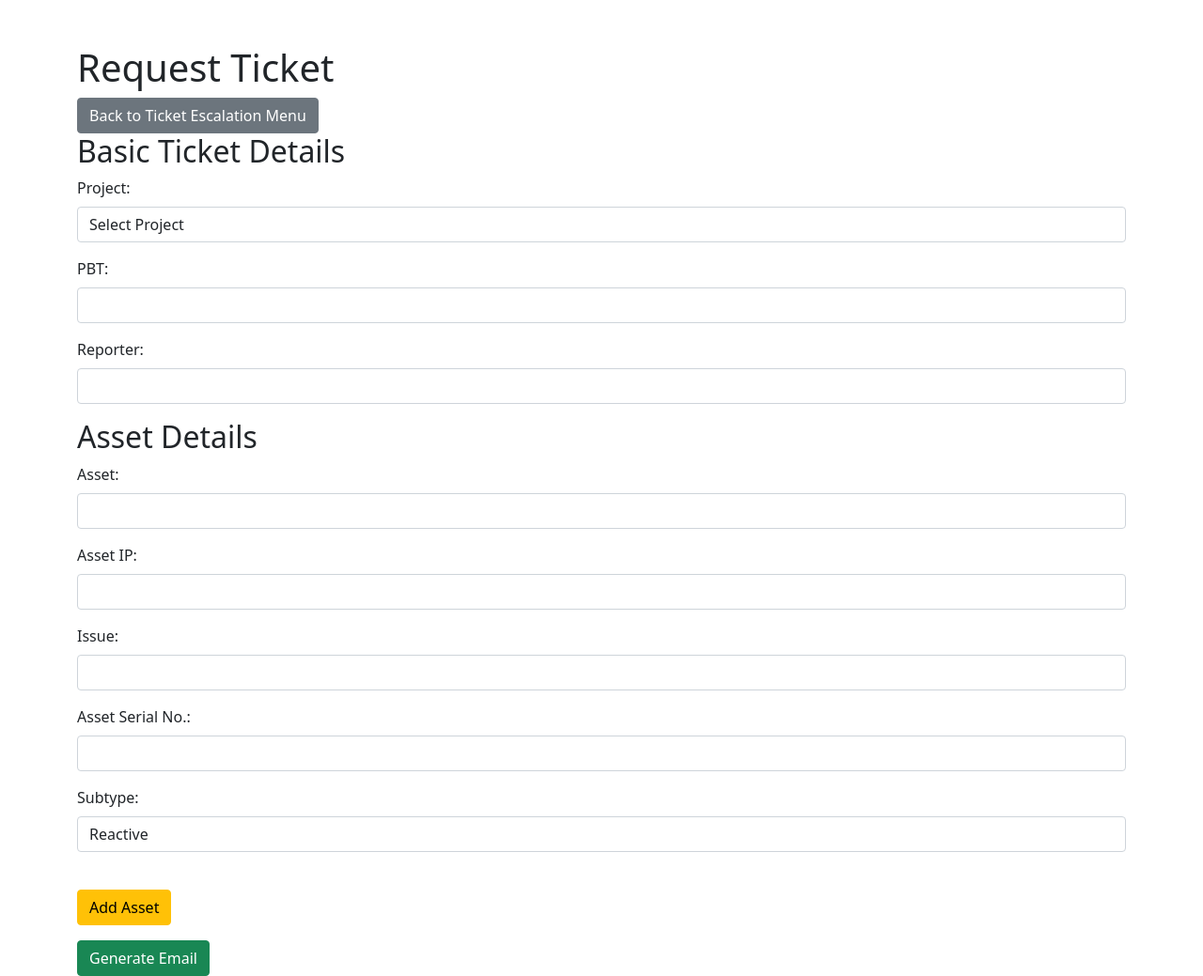
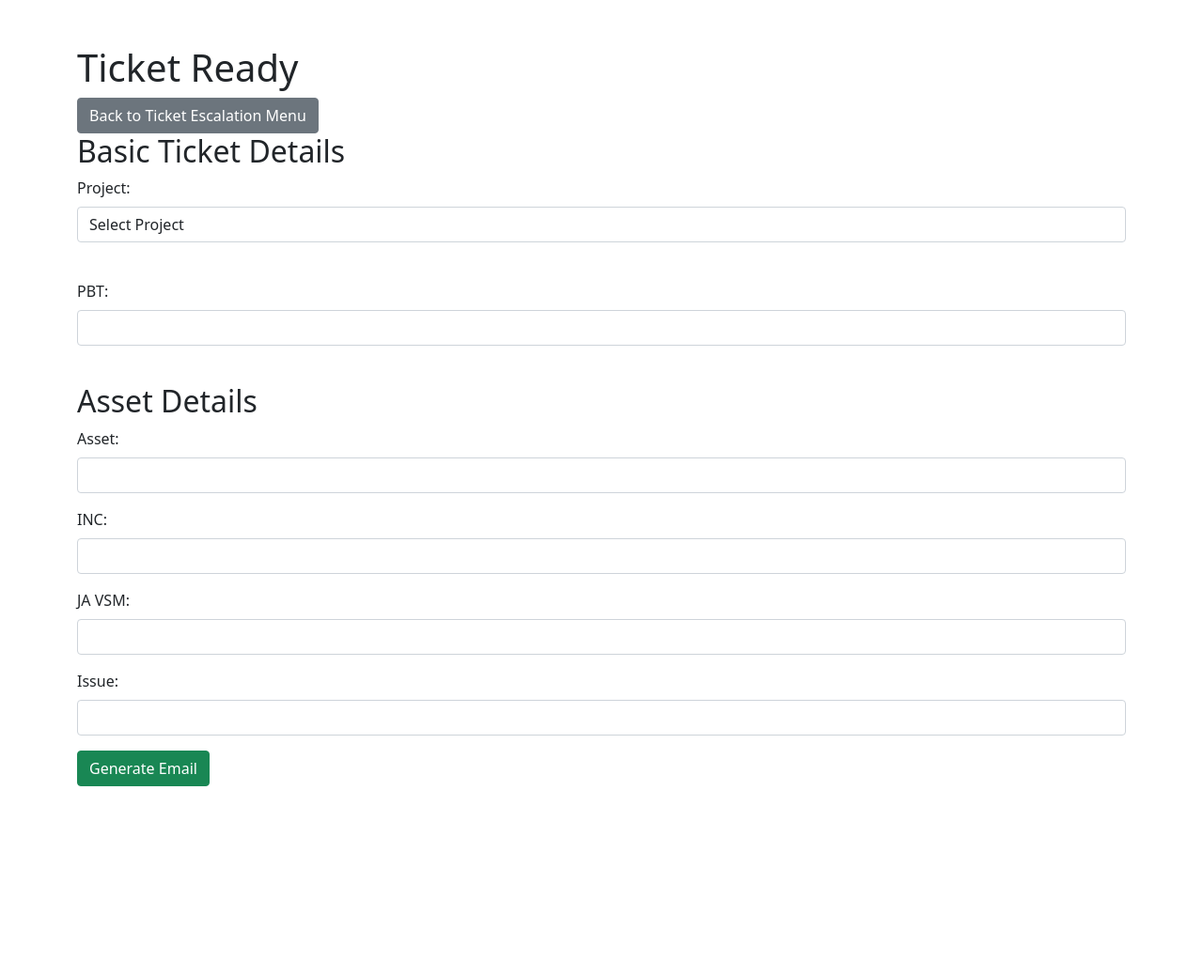
Before and after one commit to fymran/sso_aa, a Flask app: template templates/public/compare.html in a window 1280 px wide. Shown: the whole page at 94% size. After the commit the page ends 837 px from the top, so only its background shows below. Run offline with Flask 3, Linux system fonts and the light colour scheme; the template is opened without the code that fills it: most values are stand-ins (such as "Sample title", 1, 10 or a date in 2020); lists and menus that the app fills with data are empty; parts of the project's set-up code (start-up, migrations or seed data) failed here and were passed over.

Commit message:
fixed ticket_ready(again)issue pbtcode not fetched

```diff
--- a/app/public/ticket_escalation.py
+++ b/app/public/ticket_escalation.py
@@ -27,7 +27,7 @@ def fetch_pbts():
     try:
         with get_db_connection() as conn:
             cursor = conn.cursor()
-            query = f"SELECT DISTINCT A.pbtID, pbt.pbtName, pbt.pbtCode FROM ASSET_{project_id} A LEFT JOIN pbt ON A.pbtID = pbt.pbtID"
+            query = f"SELECT DISTINCT A.pbtID, pbt.pbtName FROM ASSET_{project_id} A LEFT JOIN pbt ON A.pbtID = pbt.pbtID"
             cursor.execute(query)
             pbts = cursor.fetchall()
 
@@ -87,12 +87,13 @@ def fetch_detail(projectID):
         with get_db_connection() as conn:
             cursor = conn.cursor()
             query = f"""
-                SELECT W.wilayahCode, W.wilayahName, N.nodeCode, S.stateName, Z.zoneName, A.postcode
+                SELECT W.wilayahCode, W.wilayahName, N.nodeCode, S.stateName, Z.zoneName, A.postcode, P.pbtCode
                 FROM ASSET_{projectID} AS A
                 JOIN NODE AS N ON A.nodeID = N.nodeID
                 JOIN ZONE AS Z ON N.zoneID = Z.zoneID
                 JOIN WILAYAH AS W ON Z.wilayahID = W.wilayahID
                 JOIN STATE AS S ON W.stateCode = S.stateCode
+                JOIN PBT AS P ON A.pbtID = P.pbtID
                 WHERE A.assetID = %s
             """
             cursor.execute(query, (asset_id,))
@@ -133,6 +134,7 @@ def fetch_detail(projectID):
                 "stateName": asset_detail[3],
                 "zoneName": asset_detail[4],
                 "postcode": asset_detail[5],
+                "pbtCode" : asset_detail[6],
                 "ifesEmails": ifes_emails,
                 "memberEmails": member_emails,
                 "product": projectDetail[0] if projectDetail else None,
--- a/templates/public/compare.html
+++ b/templates/public/compare.html
@@ -3,13 +3,13 @@
 <head>
     <meta charset="UTF-8">
     <meta name="viewport" content="width=device-width, initial-scale=1.0">
-    <title>Request Ticket</title>
+    <title>Ticket Ready</title>
+    <link href="https://cdn.jsdelivr.net/npm/bootstrap@5.1.3/dist/css/bootstrap.min.css" rel="stylesheet">
     <script src="https://code.jquery.com/jquery-3.6.0.min.js"></script>
-    <link href="https://cdn.jsdelivr.net/npm/bootstrap@5.1.3/dist/css/bootstrap.min.css" rel="stylesheet">
 </head>
 <body>
 <div class="container mt-5">
-    <h1>Request Ticket</h1>
+    <h1>Ticket Ready</h1>
     <a href="{{ url_for('ticket.remote_ticket_menu') }}" class="btn btn-secondary">Back to Ticket Escalation Menu</a>
     <form method="POST" id="ticket-form">
         <h2>Basic Ticket Details</h2>
@@ -20,15 +20,11 @@
                 {% for project in projects %}
                     <option value="{{ project[0] }}" data-project-name="{{ project[2] }}">{{ project[1] }}</option>
                 {% endfor %}
-            </select>
+            </select><br>
         </div>
         <div class="mb-3">
             <label for="pbt" class="form-label">PBT:</label>
-            <select class="form-control" name="pbt" id="pbt" required></select>
-        </div>
-        <div class="mb-3">
-            <label for="reporter" class="form-label">Reporter:</label>
-            <input type="text" class="form-control" name="reporter" id="reporter" required>
+            <select class="form-control" name="pbt" id="pbt" required></select><br>
         </div>
         <h2>Asset Details</h2>
         <div id="asset-section">
@@ -37,60 +33,26 @@
                 <select name="asset" class="form-control" id="asset" required></select>
             </div>
             <div class="mb-3">
-                <label for="ip" class="form-label">Asset IP:</label>
-                <input type="text" class="form-control" name="ip" id="ip" required>
+                <label for="inc" class="form-label">INC:</label>
+                <input class="form-control" type="text" name="inc" id="inc" required>
+            </div>
+            <div class="mb-3">
+                <label for="inc2" class="form-label">JA VSM:</label>
+                <input class="form-control" type="text" name="inc2" id="inc2" required>
             </div>
             <div class="mb-3">
                 <label for="issue" class="form-label">Issue:</label>
-                <input name="issue" class="form-control" id="issue" required>
+                <input class="form-control" name="issue" id="issue" required>
             </div>
-            <div class="mb-3">
-                <label for="serial" class="form-label">Asset Serial No.:</label>
-                <input type="text" class="form-control" name="serial" id="serial" required>
-            </div>
-            <div class="mb-3">
-                <label for="subtype" class="form-label">Subtype:</label>
-                <select class="form-control" name="subtype" id="subtype" required>
-                    <option value="reactive">Reactive</option>
-                    <option value="non-reactive">Non-Reactive</option>
-                </select><br>
-            </div>
-            <button type="button" class="btn btn-warning" onclick="addAsset()">Add Asset</button>
         </div>
-        <ul id="asset-list"></ul>
 
         <button type="button" class="btn btn-success" onclick="generateEmail()">Generate Email</button>
     </form>
 </div>
     <script>
-        class AssetTicket {
-            constructor(assetId, assetName, assetIP, issue, serialNumber, subtype, product, wilayah) {
-                this.assetId = assetId;
-                this.assetName = assetName;
-                this.assetIP = assetIP;
-                this.issue = issue;
-                this.serialNumber = serialNumber;
-                this.subtype = subtype;
-                this.product = product;
-                this.wilayah = wilayah;
-            }
-
-            toTableRow(projName, projectName, accountName, index) {
-                return `\n\nTT Number ${index + 1}: ${this.assetName} \n Assignment: IFES-${this.wilayah}\n |- Title: As below \n |- Description: ${projName} / ${this.assetName} / ${this.assetIP}/ ${this.issue}\n |- Asset: ${this.serialNumber} \n |- Subtype: ${this.subtype}\n |- Project Name: ${projectName}\n |- Account Name: ${accountName}\n |- Service: ${this.product}\n\n\n`;
-            }
-        }
-
-        let assetTickets = [];
-
-        //fetchPBT to load PBTs for the selected project
-        $('#project').on('change', function () {
-            fetchPBT();
-        });
-
-        // Fetch assets when project or PBT changes
-        $('#project, #pbt').on('change', function () {
-            fetchAssets();
-        });
+        // Event listeners to trigger data loading
+        $('#project').on('change', fetchPBT);
+        $('#project, #pbt').on('change', fetchAssets);
 
         function fetchPBT() {
             let projectId = $('#project').val();
@@ -114,76 +76,50 @@
 
         function updateDropdown(selector, items, placeholderText) {
             $(selector).empty();
-
-           // Add placeholder option if provided
             if (placeholderText) {
                 $(selector).append(new Option(placeholderText, '', true, true)).attr('disabled', false);
             }
-
             items.forEach(item => {
                 $(selector).append(new Option(item[1], item[0]));
             });
         }
 
-        // Add asset and fetch wilayah
-        function addAsset() {
+        function generateEmail() {
             let assetId = $('#asset').val();
             let assetName = $('#asset option:selected').text();
-            let assetIP = $('#ip').val();
-            let issue = $('#issue').val();
-            let serialNumber = $('#serial').val();
-            let subtype = $('#subtype').val();
-
             let projectId = $('#project').val();
-
-            // Check if assetId is valid and if the asset has already been added
-            if (!assetId || assetTickets.some(a => a.assetId === assetId)) return;
-
-            // Construct URL using the projectId parameter
-            $.post(`${"{{ url_for('ticket.fetch_detail', projectID='') }}" + projectId}`, { asset_id: assetId }, function (data) {
-                if (data && !data.error) {
-                    let wilayahName = data.wilayahName || "Unknown";
-                    let product = data.product || "Unknown";
-                    let assetTicket = new AssetTicket(assetId, assetName, assetIP, issue, serialNumber, subtype, product, wilayahName);
-                    assetTickets.push(assetTicket);
-                    updateAssetList();
-                } else {
-                    alert("Error fetching wilayah: " + (data.error || "Unknown error"));
-                }
-            }).fail(function() {
-             alert("Error fetching wilayah.");
-            });
-        }
-
-        function updateAssetList() {
-            $('#asset-list').empty();
-            assetTickets.forEach((asset, index) => {
-                $('#asset-list').append(`<li>${asset.assetName} (Wilayah: ${asset.wilayah}) <button onclick="removeAsset(${index})">Remove</button></li>`);
-            });
-        }
-
-        function removeAsset(index) {
-            assetTickets.splice(index, 1);
-            updateAssetList();
-        }
-
-        function generateEmail() {
             let projName = $('#project option:selected').text();
             let projectName = $('#project option:selected').data('project-name');
-            let accountName = $('#pbt option:selected').text();
-            let reporter = $('#reporter').val();
-            let date = new Date().toLocaleDateString();
-            let assetNames = assetTickets.map(a => a.assetName).join(" & ");
-            let subject = `${projName} CCTV: Request to create INC CCTV ${assetNames} (${date})`;
+            let customer = $('#pbt option:selected').text();
+            let cust = $('#pbt option:selected').data('pbt-code');
+            let inc = $('#inc').val();
+            let inc2 = $('#inc2').val();
+            let issue = $('#issue').val();
 
-            let body = `Please create INC ticket as per details below:\n\nReporter: ${reporter}\n\nPBT: ${accountName}\n\n\n`;
+            // Make a fetch request to load asset details
+            $.post(`{{ url_for('ticket.fetch_detail', projectID='') }}${projectId}`, { asset_id: assetId }, function (data) {
+                if (data.error) {
+                    alert(data.error);
+                    return;
+                }
 
-            assetTickets.forEach((asset, index) => {
-                body += asset.toTableRow(projName, projectName, accountName, index);
+                let subject = `${data.wilayahCode || ''} | IFES | ${projName} | ${cust} | ${assetName} | ${issue}`;
+
+                // Collect IFES emails and Member emails
+                let ifesEmails = data.ifesEmails.join(";");
+                let memberEmails = data.memberEmails.join(";");
+                let costCentre = data.costCentre || "Unknown";
+
+                let body = `Dear team\n\nKindly accept INC escalation\n\n`;
+                body += `Project name: ${projectName} (${projName})\nCustomer: ${customer}\nCost Centre: ${costCentre}\n\n`;
+                body += `${inc}\n${projName} / ${cust} / ${assetName} / ${issue}\n${inc2}\nPoskod: ${data.postcode}\n`;
+                body += `TM Node: ${data.nodeCode}\nState/Wilayah: ${data.stateName} / ${data.wilayahName}\nZone: ZONE ${data.zoneName}\n\n\n`;
+
+                let mailtoLink = `mailto:${ifesEmails}?cc=${memberEmails}&subject=${encodeURIComponent(subject)}&body=${encodeURIComponent(body)}`;
+                window.location.href = mailtoLink;
+            }).fail(function() {
+                alert("Error fetching details.");
             });
-
-            let mailtoLink = `mailto:1060servicedesk@tm.com.my?cc=ssoc@tm.com.my&subject=${encodeURIComponent(subject)}&body=${encodeURIComponent(body)}`;
-            window.location.href = mailtoLink;
         }
     </script>
 </body>
--- a/templates/public/ticket_ready.html
+++ b/templates/public/ticket_ready.html
@@ -91,7 +91,6 @@
             let projName = $('#project option:selected').text();
             let projectName = $('#project option:selected').data('project-name');
             let customer = $('#pbt option:selected').text();
-            let cust = $('#pbt option:selected').data('pbt-code');
             let inc = $('#inc').val();
             let inc2 = $('#inc2').val();
             let issue = $('#issue').val();
@@ -102,7 +101,7 @@
                     alert(data.error);
                     return;
                 }
-
+                let cust = data.pbtCode;
                 let subject = `${data.wilayahCode || ''} | IFES | ${projName} | ${cust} | ${assetName} | ${issue}`;
 
                 // Collect IFES emails and Member emails
```
Also changed, not shown: app/compare.py (+33 -17 lines).
